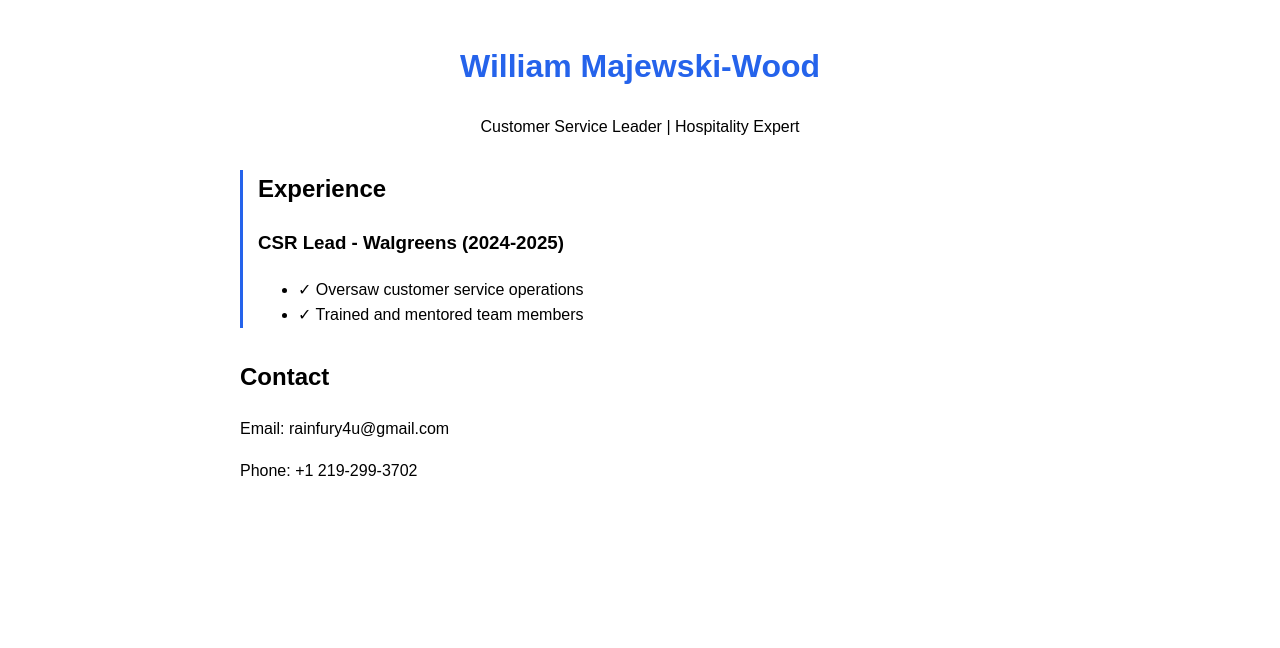
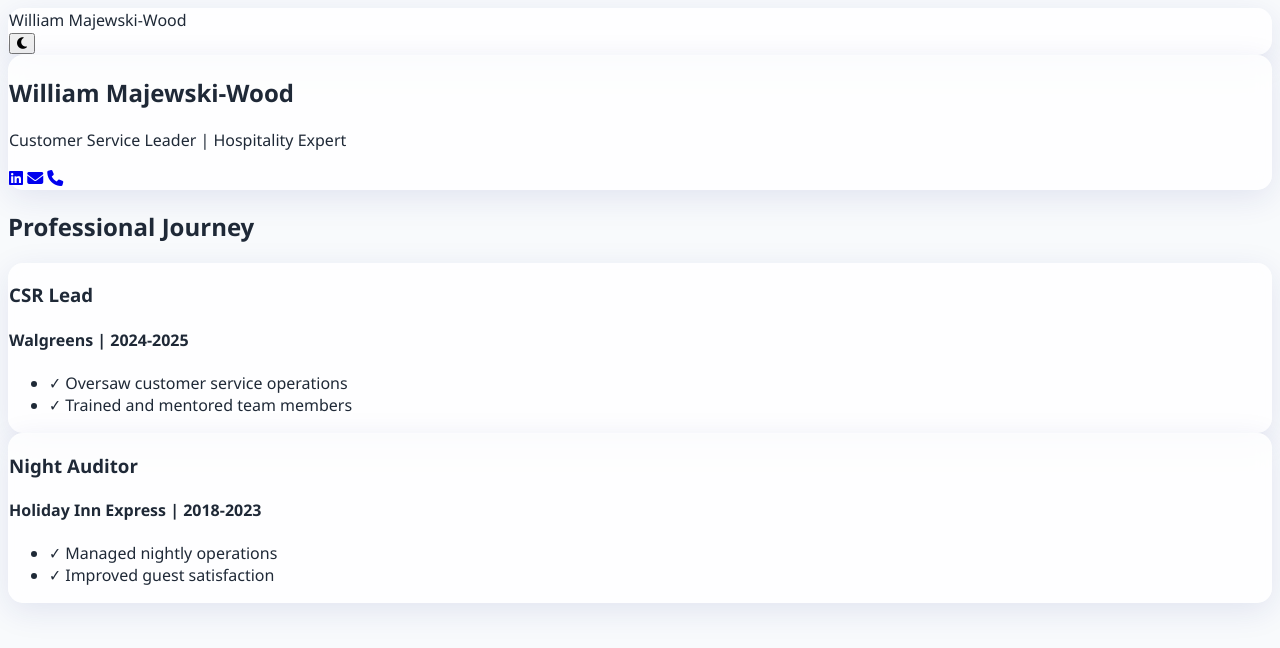
Before and after one commit to rainfury4u/rainfury4u.github.io, a plain HTML site: page index.html in a window 1280 px wide. Drawn offline with Linux system fonts and the light colour scheme.

```diff
--- a/index.html
+++ b/index.html
@@ -1,34 +1,116 @@
 <!DOCTYPE html>
-<html>
+<html lang="en">
 <head>
-    <title>William Majewski-Wood Portfolio</title>
+    <meta charset="UTF-8">
+    <meta name="viewport" content="width=device-width, initial-scale=1.0">
+    <title>William Majewski-Wood | Portfolio</title>
+    <link rel="stylesheet" href="https://cdnjs.cloudflare.com/ajax/libs/font-awesome/6.4.0/css/all.min.css">
     <style>
-        body { font-family: Arial, sans-serif; line-height: 1.6; max-width: 800px; margin: 0 auto; padding: 20px; }
-        header { text-align: center; margin-bottom: 30px; }
-        h1 { color: #2563eb; }
-        section { margin-bottom: 30px; }
-        .experience { border-left: 3px solid #2563eb; padding-left: 15px; }
+        :root {
+            --primary: #2563eb;
+            --secondary: #1e40af;
+            --text: #1f2937;
+            --bg: #f8fafc;
+            --card-bg: rgba(255, 255, 255, 0.8);
+        }
+
+        .dark-mode {
+            --bg: #0f172a;
+            --text: #e2e8f0;
+            --card-bg: rgba(15, 23, 42, 0.8);
+        }
+
+        body {
+            font-family: 'Segoe UI', Tahoma, Geneva, Verdana, sans-serif;
+            background: var(--bg);
+            color: var(--text);
+            transition: all 0.3s ease;
+        }
+
+        /* Glassmorphism cards */
+        .card {
+            background: var(--card-bg);
+            backdrop-filter: blur(10px);
+            border-radius: 15px;
+            box-shadow: 0 8px 32px 0 rgba(31, 38, 135, 0.1);
+            border: 1px solid rgba(255, 255, 255, 0.18);
+        }
+
+        /* Animations */
+        @keyframes fadeIn {
+            from { opacity: 0; transform: translateY(20px); }
+            to { opacity: 1; transform: translateY(0); }
+        }
+
+        .animate {
+            animation: fadeIn 0.6s forwards;
+        }
     </style>
 </head>
 <body>
-    <header>
-        <h1>William Majewski-Wood</h1>
-        <p>Customer Service Leader | Hospitality Expert</p>
-    </header>
+    <!-- Navigation -->
+    <nav class="card">
+        <div>William Majewski-Wood</div>
+        <button id="themeToggle"><i class="fas fa-moon"></i></button>
+    </nav>
 
-    <section class="experience">
-        <h2>Experience</h2>
-        <h3>CSR Lead - Walgreens (2024-2025)</h3>
-        <ul>
-            <li>✓ Oversaw customer service operations</li>
-            <li>✓ Trained and mentored team members</li>
-        </ul>
+    <!-- Hero Section -->
+    <section class="hero">
+        <div class="card animate" style="animation-delay: 0.2s">
+            <h1>William Majewski-Wood</h1>
+            <p>Customer Service Leader | Hospitality Expert</p>
+            <div class="social-links">
+                <a href="https://linkedin.com/in/Rainfury4u" target="_blank"><i class="fab fa-linkedin"></i></a>
+                <a href="mailto:rainfury4u@gmail.com"><i class="fas fa-envelope"></i></a>
+                <a href="tel:+12192993702"><i class="fas fa-phone"></i></a>
+            </div>
+        </div>
     </section>
 
+    <!-- Experience Timeline -->
     <section>
-        <h2>Contact</h2>
-        <p>Email: rainfury4u@gmail.com</p>
-        <p>Phone: +1 219-299-3702</p>
+        <h2 class="animate">Professional Journey</h2>
+        <div class="timeline">
+            <!-- Walgreens -->
+            <div class="timeline-item card animate" style="animation-delay: 0.4s">
+                <h3>CSR Lead</h3>
+                <h4>Walgreens | 2024-2025</h4>
+                <ul>
+                    <li>✓ Oversaw customer service operations</li>
+                    <li>✓ Trained and mentored team members</li>
+                </ul>
+            </div>
+
+            <!-- Holiday Inn -->
+            <div class="timeline-item card animate" style="animation-delay: 0.6s">
+                <h3>Night Auditor</h3>
+                <h4>Holiday Inn Express | 2018-2023</h4>
+                <ul>
+                    <li>✓ Managed nightly operations</li>
+                    <li>✓ Improved guest satisfaction</li>
+                </ul>
+            </div>
+        </div>
     </section>
+
+    <script>
+        // Dark mode toggle
+        document.getElementById('themeToggle').addEventListener('click', () => {
+            document.body.classList.toggle('dark-mode');
+        });
+
+        // Scroll animations
+        const observer = new IntersectionObserver((entries) => {
+            entries.forEach(entry => {
+                if (entry.isIntersecting) {
+                    entry.target.classList.add('animate');
+                }
+            });
+        }, { threshold: 0.1 });
+
+        document.querySelectorAll('.animate').forEach(el => {
+            observer.observe(el);
+        });
+    </script>
 </body>
 </html>
```
Also changed, not shown: scripts.js (added, +23 -0 lines), profile.jpeg (added), 1 other file.
